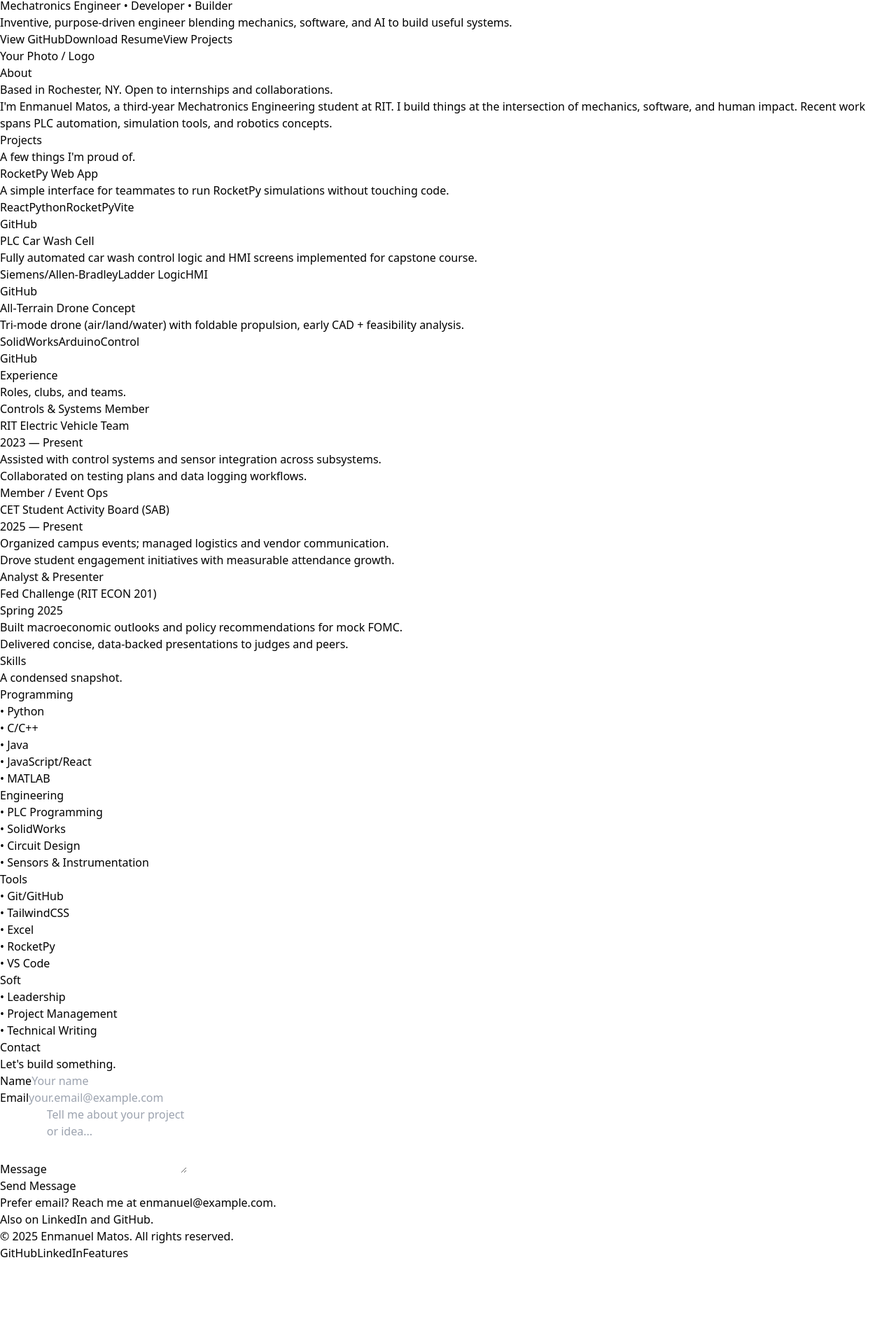
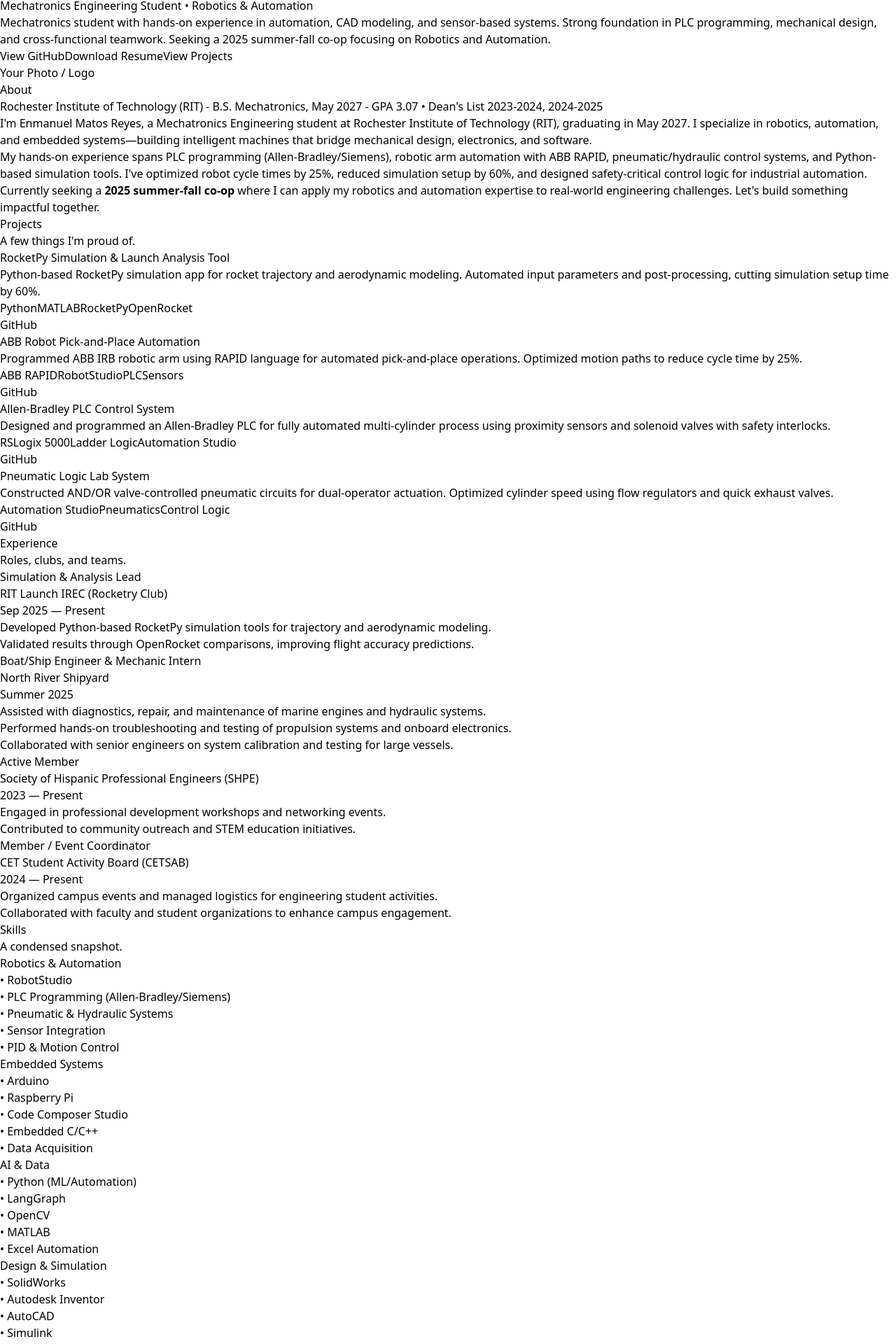
Before and after one commit to Eman-api/Portfolio, a React (Vite) app: page / in a window 1280 px wide. Shown: the part 76-1996 px from the top of the page at 70% size. Before the commit the page ends 1878 px from the top, so only its background shows below. Built offline with nearby package versions, Linux system fonts and the light colour scheme.

Commit message:
Update portfolio with resume information

```diff
--- a/src/App.jsx
+++ b/src/App.jsx
@@ -23,73 +23,131 @@ const SectionTitle = ({ title, subtitle }) => (
 
 // ---------- Data
 const PROFILE = {
-  name: "Enmanuel Matos",
-  title: "Mechatronics Engineer • Developer • Builder",
-  blurb: "Inventive, purpose‑driven engineer blending mechanics, software, and AI to build useful systems.",
+  name: "Enmanuel Matos Reyes",
+  title: "Mechatronics Engineering Student • Robotics & Automation",
+  blurb: "Mechatronics student with hands-on experience in automation, CAD modeling, and sensor-based systems. Strong foundation in PLC programming, mechanical design, and cross-functional teamwork. Seeking a 2025 summer-fall co-op focusing on Robotics and Automation.",
   location: "Rochester, NY",
-  email: "enmanuel@example.com",
-  github: "https://github.com/YOUR_GITHUB_USERNAME",
-  linkedin: "https://www.linkedin.com/in/YOUR_LINKEDIN/",
-  resumeUrl: "/resume.pdf",
+  email: "enmanuel.m.r.1216@gmail.com",
+  github: "https://github.com/Eman-api",
+  linkedin: "https://www.linkedin.com/in/enmanuel-matos",
+  resumeUrl: "/portfolio/resume.pdf",
+  phone: "(646)-387-3270",
+  education: "Rochester Institute of Technology (RIT) - B.S. Mechatronics, May 2027 - GPA 3.07",
 };
 
 const SKILLS = {
-  Programming: ["Python", "C/C++", "Java", "JavaScript/React", "MATLAB"],
-  Engineering: ["PLC Programming", "SolidWorks", "Circuit Design", "Sensors & Instrumentation"],
-  Tools: ["Git/GitHub", "TailwindCSS", "Excel", "RocketPy", "VS Code"],
-  Soft: ["Leadership", "Project Management", "Technical Writing"],
+  "Robotics & Automation": [
+    "RobotStudio",
+    "PLC Programming (Allen-Bradley/Siemens)",
+    "Pneumatic & Hydraulic Systems",
+    "Sensor Integration",
+    "PID & Motion Control"
+  ],
+  "Embedded Systems": [
+    "Arduino",
+    "Raspberry Pi",
+    "Code Composer Studio",
+    "Embedded C/C++",
+    "Data Acquisition"
+  ],
+  "AI & Data": [
+    "Python (ML/Automation)",
+    "LangGraph",
+    "OpenCV",
+    "MATLAB",
+    "Excel Automation"
+  ],
+  "Design & Simulation": [
+    "SolidWorks",
+    "Autodesk Inventor",
+    "AutoCAD",
+    "Simulink",
+    "RocketPy",
+    "OpenRocket"
+  ],
+  "Programming": [
+    "C/C++",
+    "Python",
+    "Java",
+    "MATLAB",
+    "SQL",
+    "ABB RAPID"
+  ],
+  "Project Tools": [
+    "Git/GitHub",
+    "System Integration",
+    "Technical Documentation",
+    "Agile Collaboration"
+  ]
 };
 
 const PROJECTS = [
   {
-    title: "RocketPy Web App",
-    description: "A simple interface for teammates to run RocketPy simulations without touching code.",
-    stack: ["React", "Python", "RocketPy", "Vite"],
-    github: "https://github.com/youruser/rocketpy-web",
+    title: "RocketPy Simulation & Launch Analysis Tool",
+    description: "Python-based RocketPy simulation app for rocket trajectory and aerodynamic modeling. Automated input parameters and post-processing, cutting simulation setup time by 60%.",
+    stack: ["Python", "MATLAB", "RocketPy", "OpenRocket"],
+    github: "https://github.com/Eman-api/rocketpy-simulation",
     demo: null,
   },
   {
-    title: "PLC Car Wash Cell",
-    description: "Fully automated car wash control logic and HMI screens implemented for capstone course.",
-    stack: ["Siemens/Allen‑Bradley", "Ladder Logic", "HMI"],
-    github: "https://github.com/youruser/plc-carwash",
+    title: "ABB Robot Pick-and-Place Automation",
+    description: "Programmed ABB IRB robotic arm using RAPID language for automated pick-and-place operations. Optimized motion paths to reduce cycle time by 25%.",
+    stack: ["ABB RAPID", "RobotStudio", "PLC", "Sensors"],
+    github: "https://github.com/Eman-api/abb-robot-automation",
     demo: null,
   },
   {
-    title: "All‑Terrain Drone Concept",
-    description: "Tri‑mode drone (air/land/water) with foldable propulsion, early CAD + feasibility analysis.",
-    stack: ["SolidWorks", "Arduino", "Control"],
-    github: "https://github.com/youruser/at-drone",
+    title: "Allen-Bradley PLC Control System",
+    description: "Designed and programmed an Allen-Bradley PLC for fully automated multi-cylinder process using proximity sensors and solenoid valves with safety interlocks.",
+    stack: ["RSLogix 5000", "Ladder Logic", "Automation Studio"],
+    github: "https://github.com/Eman-api/plc-control-system",
+    demo: null,
+  },
+  {
+    title: "Pneumatic Logic Lab System",
+    description: "Constructed AND/OR valve-controlled pneumatic circuits for dual-operator actuation. Optimized cylinder speed using flow regulators and quick exhaust valves.",
+    stack: ["Automation Studio", "Pneumatics", "Control Logic"],
+    github: "https://github.com/Eman-api/pneumatic-logic",
     demo: null,
   },
 ];
 
 const EXPERIENCE = [
   {
-    org: "RIT Electric Vehicle Team",
-    role: "Controls & Systems Member",
-    time: "2023 — Present",
+    org: "RIT Launch IREC (Rocketry Club)",
+    role: "Simulation & Analysis Lead",
+    time: "Sep 2025 — Present",
     bullets: [
-      "Assisted with control systems and sensor integration across subsystems.",
-      "Collaborated on testing plans and data logging workflows.",
+      "Developed Python-based RocketPy simulation tools for trajectory and aerodynamic modeling.",
+      "Validated results through OpenRocket comparisons, improving flight accuracy predictions.",
     ],
   },
   {
-    org: "CET Student Activity Board (SAB)",
-    role: "Member / Event Ops",
-    time: "2025 — Present",
+    org: "North River Shipyard",
+    role: "Boat/Ship Engineer & Mechanic Intern",
+    time: "Summer 2025",
     bullets: [
-      "Organized campus events; managed logistics and vendor communication.",
-      "Drove student engagement initiatives with measurable attendance growth.",
+      "Assisted with diagnostics, repair, and maintenance of marine engines and hydraulic systems.",
+      "Performed hands-on troubleshooting and testing of propulsion systems and onboard electronics.",
+      "Collaborated with senior engineers on system calibration and testing for large vessels.",
     ],
   },
   {
-    org: "Fed Challenge (RIT ECON 201)",
-    role: "Analyst & Presenter",
-    time: "Spring 2025",
+    org: "Society of Hispanic Professional Engineers (SHPE)",
+    role: "Active Member",
+    time: "2023 — Present",
     bullets: [
-      "Built macroeconomic outlooks and policy recommendations for mock FOMC.",
-      "Delivered concise, data‑backed presentations to judges and peers.",
+      "Engaged in professional development workshops and networking events.",
+      "Contributed to community outreach and STEM education initiatives.",
+    ],
+  },
+  {
+    org: "CET Student Activity Board (CETSAB)",
+    role: "Member / Event Coordinator",
+    time: "2024 — Present",
+    bullets: [
+      "Organized campus events and managed logistics for engineering student activities.",
+      "Collaborated with faculty and student organizations to enhance campus engagement.",
     ],
   },
 ];
@@ -242,13 +300,22 @@ const About = () => (
     <Container className="py-16">
       <SectionTitle
         title="About"
-        subtitle={`Based in ${PROFILE.location}. Open to internships and collaborations.`}
+        subtitle={`${PROFILE.education} • Dean's List 2023-2024, 2024-2025`}
       />
       <div className="prose max-w-none text-gray-700">
         <p>
-          I'm {PROFILE.name}, a third‑year Mechatronics Engineering student at RIT.
-          I build things at the intersection of mechanics, software, and human impact.
-          Recent work spans PLC automation, simulation tools, and robotics concepts.
+          I'm {PROFILE.name}, a Mechatronics Engineering student at Rochester Institute of Technology (RIT),
+          graduating in May 2027. I specialize in robotics, automation, and embedded systems—building intelligent
+          machines that bridge mechanical design, electronics, and software.
+        </p>
+        <p className="mt-4">
+          My hands-on experience spans PLC programming (Allen-Bradley/Siemens), robotic arm automation with ABB RAPID,
+          pneumatic/hydraulic control systems, and Python-based simulation tools. I've optimized robot cycle times by 25%,
+          reduced simulation setup by 60%, and designed safety-critical control logic for industrial automation.
+        </p>
+        <p className="mt-4">
+          Currently seeking a <strong>2025 summer-fall co-op</strong> where I can apply my robotics and automation expertise
+          to real-world engineering challenges. Let's build something impactful together.
         </p>
       </div>
     </Container>
```
